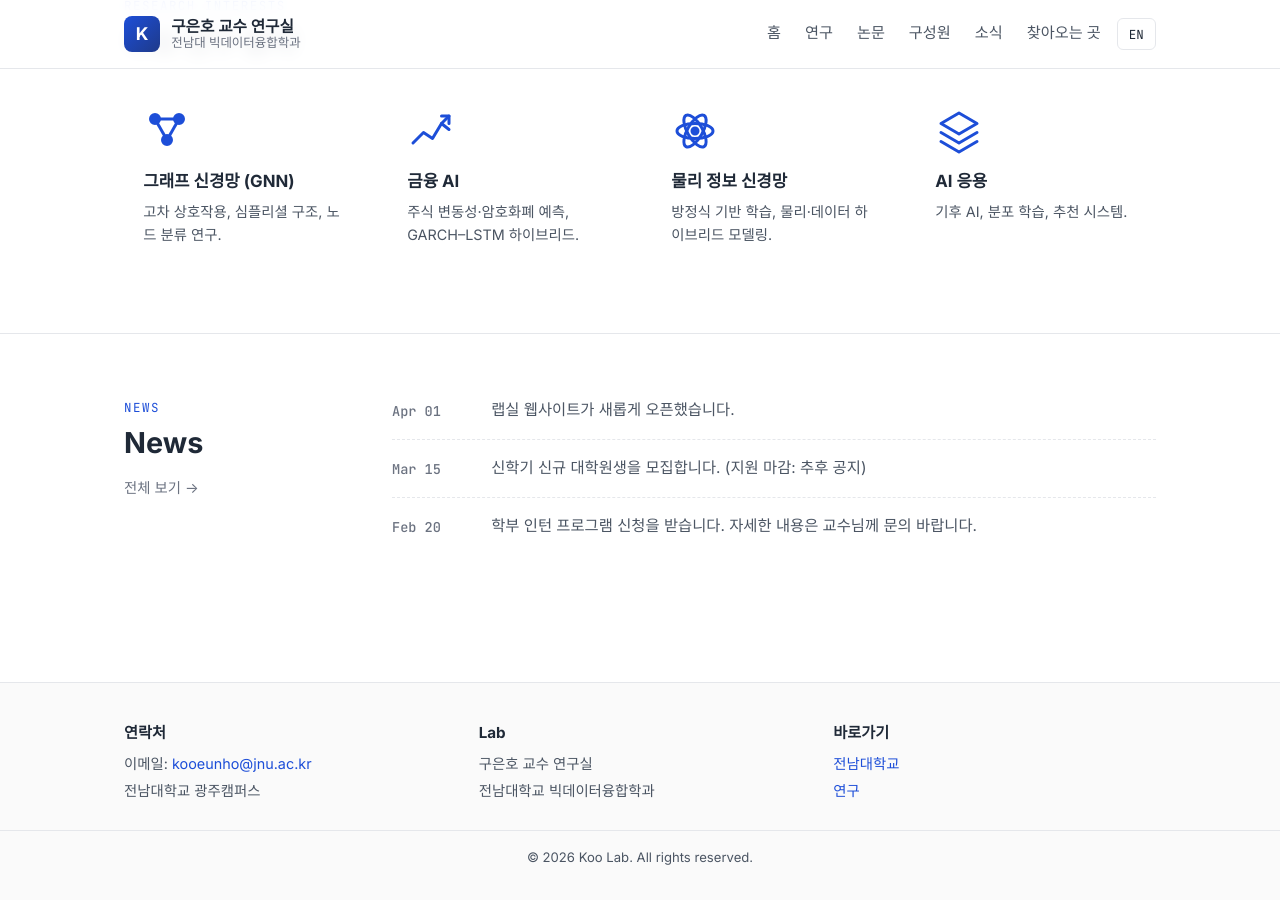
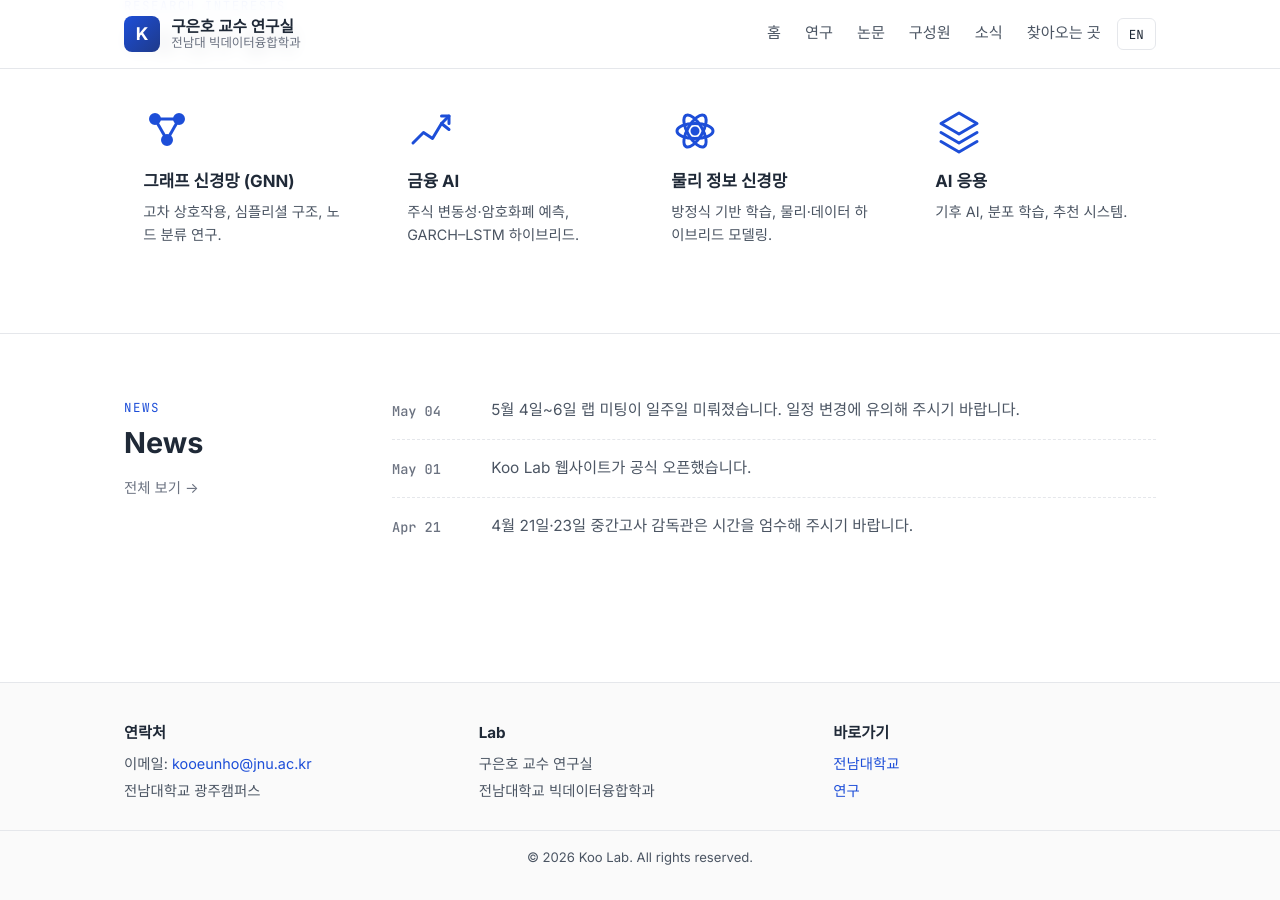
Before and after one commit to Ian-Ian-Ian5/Koo-Eunho.github.io, a Jekyll site: the page built from index.html, in a window 1280 px wide and 900 px high, scrolled down 1623 px. Built offline with Jekyll 4.4.1, drawn with Linux system fonts in a browser that asks for light colours.

Commit message:
Update news with actual lab announcements

```diff
--- a/_data/news.yml
+++ b/_data/news.yml
@@ -1,14 +1,15 @@
-# 사이트의 News 섹션에서 보여줄 항목.
+# 사이트의 News 섹션에 표시할 항목.
 # 최신 항목을 가장 위에 두세요. 날짜는 YYYY-MM-DD 형식.
+# 날짜가 범위(예: May 4~6)인 경우 시작일을 적고 본문에 범위를 명시합니다.
 
-- date: "2026-04-01"
-  ko: "랩실 웹사이트가 새롭게 오픈했습니다."
-  en: "The lab website has officially launched."
+- date: "2026-05-04"
+  ko: "5월 4일~6일 랩 미팅이 일주일 미뤄졌습니다. 일정 변경에 유의해 주시기 바랍니다."
+  en: "Lab meetings scheduled for May 4–6 have been postponed by one week. Please note the schedule change."
 
-- date: "2026-03-15"
-  ko: "신학기 신규 대학원생을 모집합니다. (지원 마감: 추후 공지)"
-  en: "We are recruiting new graduate students for the upcoming semester."
+- date: "2026-05-01"
+  ko: "Koo Lab 웹사이트가 공식 오픈했습니다."
+  en: "The Koo Lab website is officially online."
 
-- date: "2026-02-20"
-  ko: "학부 인턴 프로그램 신청을 받습니다. 자세한 내용은 교수님께 문의 바랍니다."
-  en: "Applications open for the undergraduate internship program."
+- date: "2026-04-21"
+  ko: "4월 21일·23일 중간고사 감독관은 시간을 엄수해 주시기 바랍니다."
+  en: "Proctors for the midterm exams on April 21 and 23 are requested to be on time."
```
